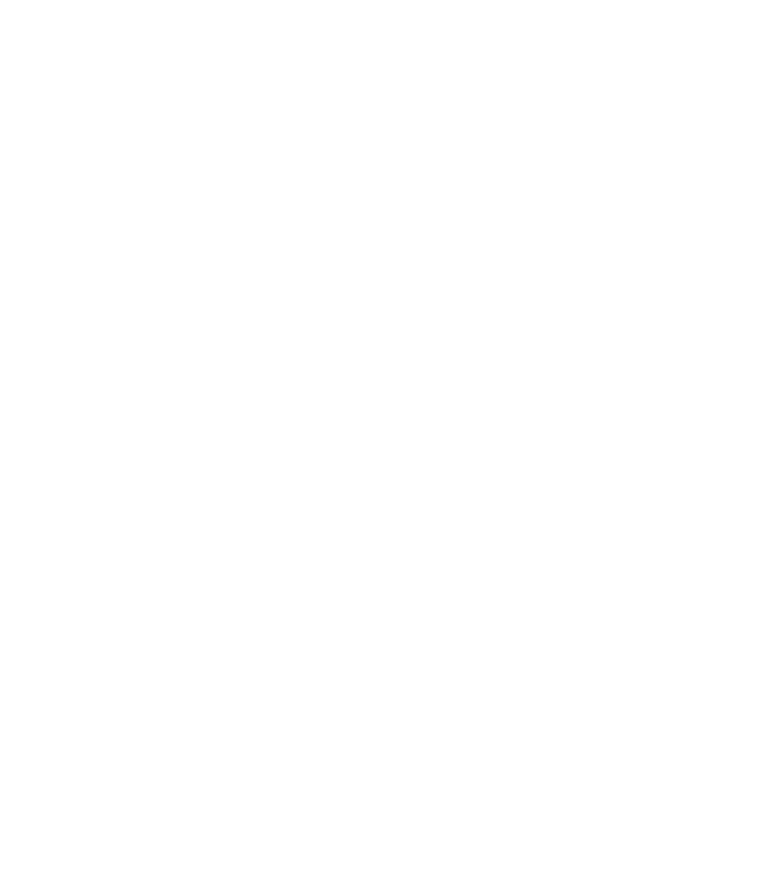
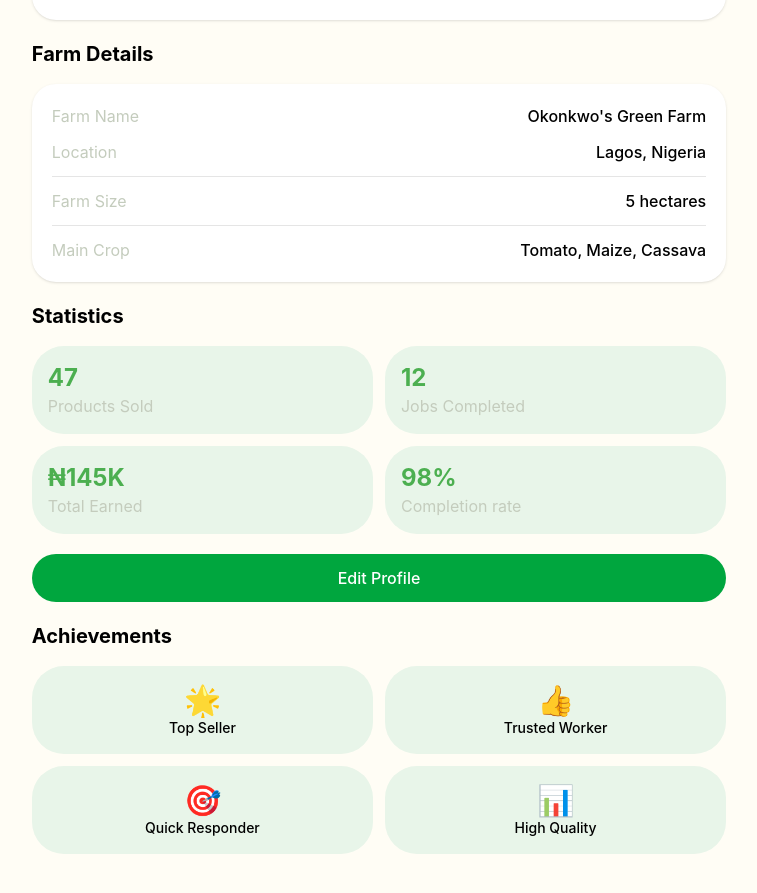
Before and after one commit to EMMANDIOMA/Agro-tech, a React (Vite) app: page / in a window 1280 px wide. Shown: the part 237-1130 px from the top of the page, without its empty margins (261-1018 px from the left). Before the commit the page ends 800 px from the top, so only its background shows below. Built offline with nearby package versions, Linux system fonts and the light colour scheme.

Commit message:
profile screen done

```diff
--- a/package.json
+++ b/package.json
@@ -11,6 +11,7 @@
   },
   "dependencies": {
     "@tailwindcss/vite": "^4.3.2",
+    "lucide-react": "^1.24.0",
     "react": "^19.2.7",
     "react-dom": "^19.2.7",
     "tailwindcss": "^4.3.2"
--- a/src/App.jsx
+++ b/src/App.jsx
@@ -1,11 +1,12 @@
-import React from "react";
+// import React from "react";
 
+import Profile from "./profile component/profile";
 const App = () => {
   return (
     <div>
-      <h1 className="text-[red] text-2xl">hello</h1>
+      <Profile />
+
     </div>
   );
 };
-
 export default App;
--- /dev/null
+++ b/src/profile component/achievement.jsx
@@ -0,0 +1,38 @@
+import { StatGrid } from "./stat-grid";
+export function Achievement() {
+  return (
+    <div className="flex flex-col gap-4">
+      <h1 className="font-bold text-xl">Achievements</h1>
+      <div className="grid grid-cols-2 gap-3 text-center">
+        <StatGrid
+          name={"🌟"}
+          detail="Top Seller"
+          textsize={"text-3xl"}
+          parasize={"text-sm"}
+          font={"font-medium"}
+        />
+        <StatGrid
+          name={"👍"}
+          detail={"Trusted Worker"}
+          textsize={"text-3xl"}
+          parasize={"text-sm"}
+          font={"font-medium"}
+        />
+        <StatGrid
+          name={"🎯"}
+          detail={"Quick Responder"}
+          textsize={"text-3xl"}
+          parasize={"text-sm"}
+          font={"font-medium"}
+        />
+        <StatGrid
+          name={"📊"}
+          detail={"High Quality"}
+          textsize={"text-3xl"}
+          parasize={"text-sm"}
+          font={"font-medium"}
+        />
+      </div>
+    </div>
+  );
+}
--- /dev/null
+++ b/src/profile component/farm-details.jsx
@@ -0,0 +1,8 @@
+export function FarmDetails({name, detail}) {
+    return(
+        <div className="flex place-content-between">
+<p className="text-[#c4ccbd]">{name}</p>
+<p className="font-medium">{detail}</p>
+        </div>
+    )
+}
--- /dev/null
+++ b/src/profile component/main.jsx
@@ -0,0 +1,53 @@
+import { Star } from "lucide-react";
+import { FarmDetails } from "./farm-details";
+import { Stat } from "./stat";
+import { Achievement } from "./achievement";
+
+export function Main() {
+  return (
+    <div className="p-5 flex flex-col gap-5 ">
+      {/* name/reviews */}
+      <div className="bg-[#ffffff] shadow p-5 rounded-3xl items-center">
+        <div className=" rounded-md flex items-center gap-4 pb-2">
+          <img
+            src="./src/assets/cute farmer.jpg"
+            className="w-20 h-20 rounded-full object-cover"
+          />
+          <div>
+            <p className="font-bold text-2xl">Emmanuel Okonkwo</p>
+            <p className="text-gray-500">Verified Farmer</p>
+          </div>
+        </div>
+        <hr className="text-[#e5e5e5]" />
+        <div className="flex gap-3 pt-3 items-center">
+          <Star className="w-5 h-5" />
+          <Star className="w-5 h-5" />
+          <Star className="w-5 h-5" />
+          <Star className="w-5 h-5" />
+          <Star className="w-5 h-5 text-[#c4ccbd]" />
+          <p>
+            4.8 <span className="text-gray-400">(127 reviews)</span>
+          </p>
+        </div>
+      </div>
+      {/* farm details */}
+      <div className="flex flex-col gap-4">
+        <h1 className="font-bold text-xl">Farm Details</h1>
+        <div className="p-5 flex flex-col gap-3 bg-[#ffffff] rounded-3xl shadow">
+          <FarmDetails name={"Farm Name"} detail={"Okonkwo's Green Farm"} />
+          <FarmDetails name={"Location"} detail={"Lagos, Nigeria"} />
+          <hr className="text-[#e5e5e5]" />
+          <FarmDetails name={"Farm Size"} detail={"5 hectares"} />
+          <hr className="text-[#e5e5e5]" />
+          <FarmDetails name={"Main Crop"} detail={"Tomato, Maize, Cassava"} />
+        </div>
+      </div>
+      {/* statistics */}
+      <Stat />
+      <button className="bg-green-600 p-3 text-white rounded-3xl hover:bg-green-500 font-medium">
+        Edit Profile
+      </button>
+      <Achievement />
+    </div>
+  );
+}
--- /dev/null
+++ b/src/profile component/profile.jsx
@@ -0,0 +1,16 @@
+import { ArrowLeft } from "lucide-react";
+import { Main } from "./main";
+
+export default function Profile() {
+  return (
+    <div className="min-h-screen px-7 py-5 flex flex-col gap-5 bg-[#fffdf5]">
+      <div className="flex gap-3 items-center">
+        <ArrowLeft />
+        <h1 className="font-bold text-2xl">My Profile</h1>
+      </div>
+      <div className="w-3/5 mx-auto min-h-screen">
+        <Main />
+      </div>
+    </div>
+  );
+}
--- /dev/null
+++ b/src/profile component/stat-grid.jsx
@@ -0,0 +1,8 @@
+export function StatGrid({name, detail, textsize, textcolor, parasize, font}) {
+  return (
+    <div className="bg-[#e8f5e9] p-4 rounded-4xl flex flex-col ">
+      <p className={`font-bold  text-[#4caf50] ${textsize}`}>{name}</p>
+      <p className={`${textcolor} ${parasize} ${font}`}>{detail}</p>
+    </div>
+  );
+}
--- /dev/null
+++ b/src/profile component/stat.jsx
@@ -0,0 +1,36 @@
+import { StatGrid } from "./stat-grid";
+
+export function Stat() {
+  return (
+    <div className="flex flex-col gap-4">
+      <h1 className="font-bold text-xl">Statistics</h1>
+      <div className="grid grid-cols-2 gap-3">
+        <StatGrid
+          name={"47"}
+          detail={"Products Sold"}
+          textsize={"text-2xl"}
+          textcolor={"text-[#c4ccbd]"}
+          parasize={"te"}
+        />
+        <StatGrid
+          name={"12"}
+          detail={"Jobs Completed"}
+          textsize={"text-2xl"}
+          textcolor={"text-[#c4ccbd]"}
+        />
+        <StatGrid
+          name={"₦145K"}
+          detail={"Total Earned"}
+          textsize={"text-2xl"}
+          textcolor={"text-[#c4ccbd]"}
+        />
+        <StatGrid
+          name={"98%"}
+          detail={"Completion rate"}
+          textsize={"text-2xl"}
+          textcolor={"text-[#c4ccbd]"}
+        />
+      </div>
+    </div>
+  );
+}
```
Also changed, not shown: src/assets/cute farmer.jpg (added), 1 other file (tests, documents, lock files or other folders).
